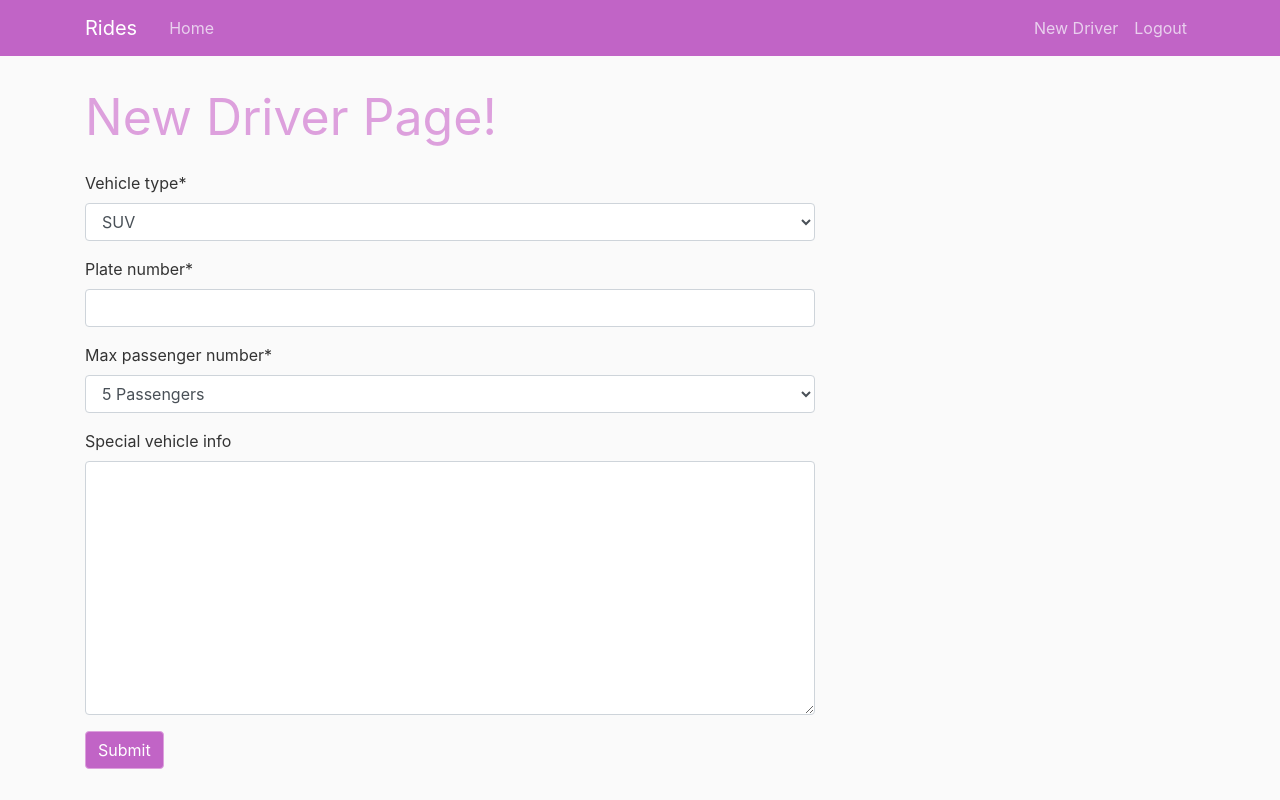
After one commit to QishenWang/Ride-Sharing-Service, a Django app: page /rides/newdriver/ in a window 1280 px wide. The commit adds this page. Run offline with Django 4.2, Linux system fonts and the light colour scheme; the visitor is signed in with stand-in values (Sample User, id 1); data that the repository does not hold is empty; some libraries are stand-ins or nearby versions.

Commit message:
added new driver form

```diff
--- a/docker-deploy/web-app/rides/forms.py
+++ b/docker-deploy/web-app/rides/forms.py
@@ -13,7 +13,11 @@ class RegisterForm(UserCreationForm):
                   'password2']  #The fields and order of fields that are shown
 
 
-class DriverProfileForm(forms.Form):
+class DriverProfileForm(forms.ModelForm):
 
     class Meta:
         model = Driver
+        fields = [
+            'vehicle_type', 'plate_number', 'max_passenger_number',
+            'special_vehicle_info'
+        ]
--- a/docker-deploy/web-app/rides/templates/rides/base.html
+++ b/docker-deploy/web-app/rides/templates/rides/base.html
@@ -40,10 +40,21 @@
           <!-- Navbar Right Side -->
           <div class="navbar-nav">
             {% if user.is_authenticated %}
-            {% if not user.Driver.exists %}
-            <a class="nav-item nav-link" href="#">New Driver</a>
+
+            {% if not isDriver %}
+            <a class="nav-item nav-link" href="{% url 'rides:newdriver' %}">New Driver</a>
+            {% else %}
+
+            {% if user_mode %}
+            <a class="nav-item nav-link" href="#">Driver Mode</a>
+            {% else %}
+            <a class="nav-item nav-link" href="#">User Mode</a>
             {% endif %}
+
+            {% endif %}
+
             <a class="nav-item nav-link" href="{% url 'rides:logout' %}">Logout</a>
+
             {% else %}
             <a class="nav-item nav-link" href="{% url 'rides:login' %}">Login</a>
             <a class="nav-item nav-link" href="{% url 'rides:register' %}">Register</a>
--- /dev/null
+++ b/docker-deploy/web-app/rides/templates/rides/newdriver.html
@@ -0,0 +1,15 @@
+{% extends "rides/base.html" %}
+{% load crispy_forms_tags %}
+{% block content %}
+<div class="mb-3 Login-Title" id='login-title-id'>
+    <h>{{'New Driver Page!'}}</h>
+</div>
+{% load static %}
+<form method="POST">
+    {% csrf_token %}
+    {{ form|crispy }}
+
+    <button type="submit" class="btn btn-primary Button">Submit</button>
+
+</form>
+{% endblock content%}
--- a/docker-deploy/web-app/rides/urls.py
+++ b/docker-deploy/web-app/rides/urls.py
@@ -7,6 +7,12 @@ app_name = 'rides'
 urlpatterns = [
     path('', views.index, name='index'),
     path('register/', views.register, name='register'),
-    path('login/', auth_views.LoginView.as_view(template_name='rides/login.html'), name='login'),
-    path('logout/', auth_views.LogoutView.as_view(template_name='rides/logout.html'), name='logout'),
+    path('login/',
+         auth_views.LoginView.as_view(template_name='rides/login.html'),
+         name='login'),
+    path('logout/',
+         auth_views.LogoutView.as_view(template_name='rides/logout.html'),
+         name='logout'),
+    path('newdriver/', views.newdriver, name='newdriver'),
+    #path('driver/', views.driver, name='driver'),
 ]
--- a/docker-deploy/web-app/rides/views.py
+++ b/docker-deploy/web-app/rides/views.py
@@ -12,6 +12,8 @@ from . import models
 
 @login_required
 def index(request):
+    isDriver = Driver.objects.filter(user_id=request.user).exists()
+    user_mode = True
     return render(request, 'rides/index.html', locals())
 
 
@@ -27,3 +29,23 @@ def register(request):
     else:
         register_form = forms.RegisterForm()
     return render(request, 'rides/register.html', locals())
+
+
+@login_required
+def newdriver(request):
+    title = 'New Driver'
+    isDriver = Driver.objects.filter(user_id=request.user).exists()
+    user_mode = True
+    if request.method == 'POST':
+        driver = Driver.objects.create(user_id=request.user)
+        form = forms.DriverProfileForm(request.POST, instance=driver)
+        if form.is_valid():
+            form.save()
+            username = request.user.username
+            messages.success(request,
+                             f'Driver profile created for {username} !')
+            return redirect("/rides")
+    else:
+        form = forms.DriverProfileForm()
+
+    return render(request, 'rides/newdriver.html', locals())
```
